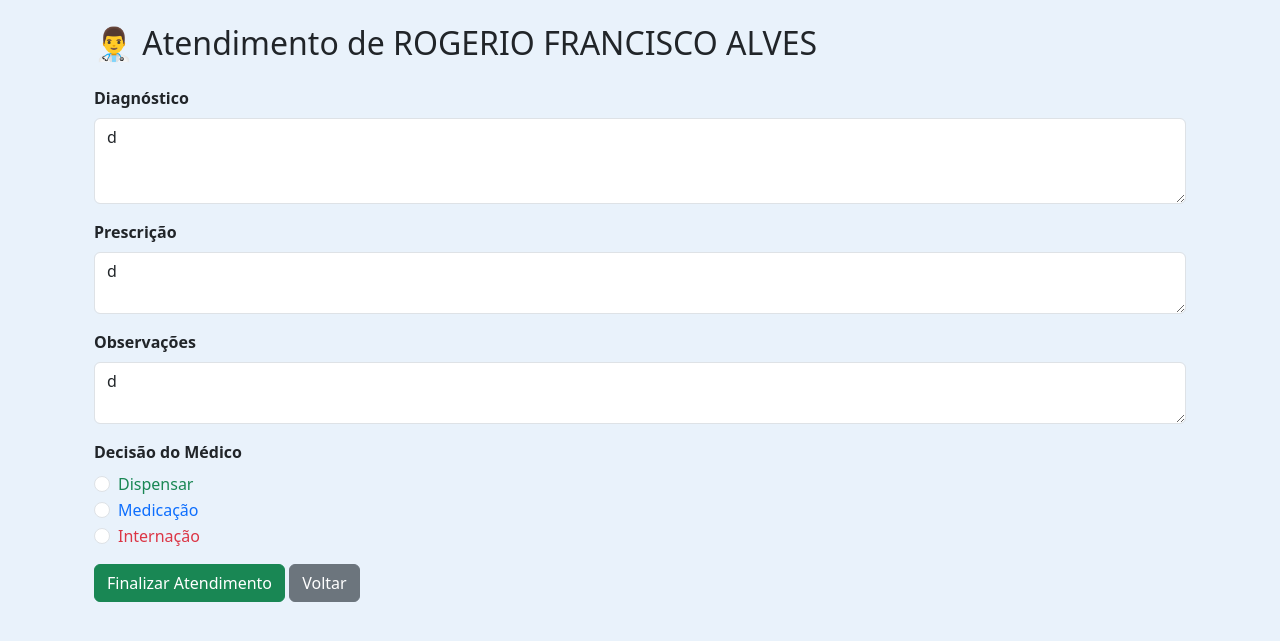
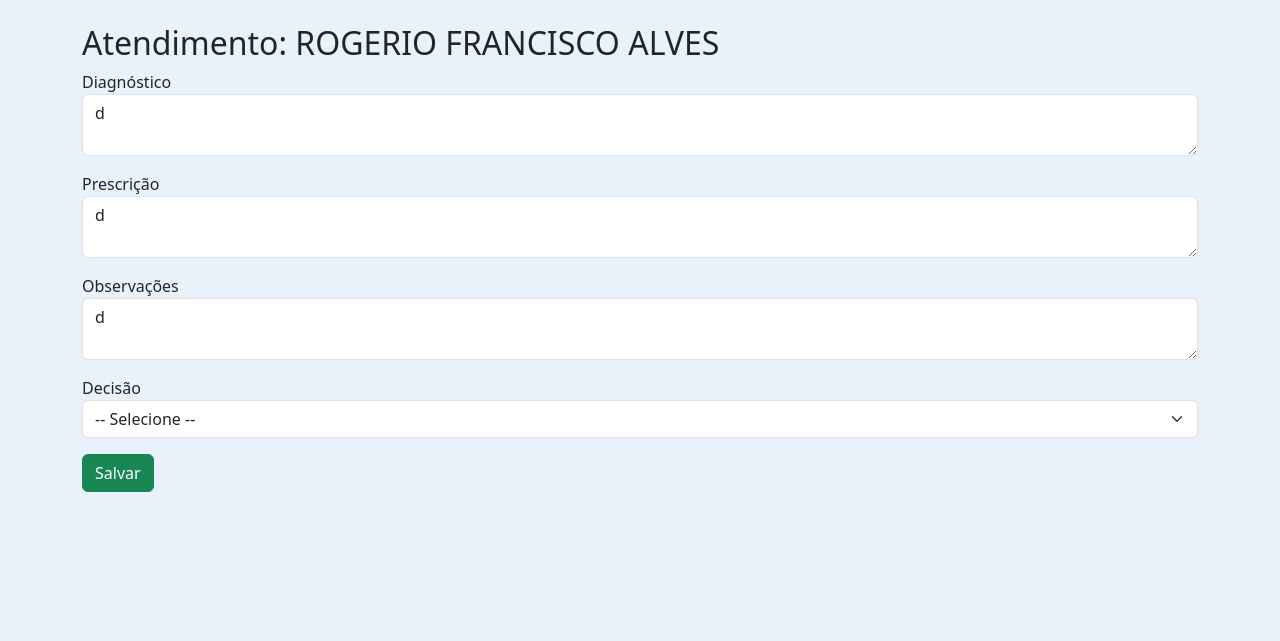
Before and after one commit to rfalves-wq/saude, a Django app: page /medico/editar/1/ in a window 1280 px wide. Shown: the part 56-697 px from the top of the page. Run offline with Django 5.2, Linux system fonts and the light colour scheme; a user stored in the database is signed in; data comes from the database, SQL or seed files in the repository; both versions use the stored data as it was after the commit; some libraries are stand-ins or nearby versions.

Commit message:
medico edita consulta para liberar ou internaçao ou medicação

```diff
--- a/medico/templates/medico/atendimento.html
+++ b/medico/templates/medico/atendimento.html
@@ -1,59 +1,37 @@
 {% extends 'usuarios/base.html' %}
 {% block content %}
 
-<div class="container mt-4">
-    <h2 class="mb-4">👨‍⚕️ Atendimento de {{ atendimento.paciente.nome }}</h2>
+<h2>Atendimento: {{ atendimento.paciente.nome }}</h2>
 
-    <form method="POST">
+<form method="post">
     {% csrf_token %}
 
-        <!-- Diagnóstico -->
     <div class="mb-3">
-            <label class="form-label fw-bold">Diagnóstico</label>
-            <textarea name="diagnostico" class="form-control" rows="3">{{ atendimento.diagnostico }}</textarea>
+        <label>Diagnóstico</label>
+        <textarea name="diagnostico" class="form-control">{{ atendimento.diagnostico }}</textarea>
     </div>
 
-        <!-- Prescrição -->
     <div class="mb-3">
-            <label class="form-label fw-bold">Prescrição</label>
-            <textarea name="prescricao" class="form-control" rows="2">{{ atendimento.prescricao }}</textarea>
+        <label>Prescrição</label>
+        <textarea name="prescricao" class="form-control">{{ atendimento.prescricao }}</textarea>
     </div>
 
-        <!-- Observações -->
     <div class="mb-3">
-            <label class="form-label fw-bold">Observações</label>
-            <textarea name="observacoes" class="form-control" rows="2">{{ atendimento.observacoes }}</textarea>
+        <label>Observações</label>
+        <textarea name="observacoes" class="form-control">{{ atendimento.observacoes }}</textarea>
     </div>
 
-        <!-- Decisão do Médico -->
     <div class="mb-3">
-            <label class="form-label fw-bold">Decisão do Médico</label>
-            <div class="form-check">
-                <input class="form-check-input" type="radio" name="decisao" id="dispensar" value="dispensar" {% if atendimento.decisao == "dispensar" %}checked{% endif %}>
-                <label class="form-check-label text-success" for="dispensar">Dispensar</label>
-            </div>
-            <div class="form-check">
-                <input class="form-check-input" type="radio" name="decisao" id="medicacao" value="medicacao" {% if atendimento.decisao == "medicacao" %}checked{% endif %}>
-                <label class="form-check-label text-primary" for="medicacao">Medicação</label>
-            </div>
-            <div class="form-check">
-                <input class="form-check-input" type="radio" name="decisao" id="internacao" value="internacao" {% if atendimento.decisao == "internacao" %}checked{% endif %}>
-                <label class="form-check-label text-danger" for="internacao">Internação</label>
-            </div>
+        <label>Decisão</label>
+        <select name="decisao" class="form-select" required>
+            <option value="">-- Selecione --</option>
+            <option value="dispensar" {% if atendimento.decisao == "dispensar" %}selected{% endif %}>Dispensar</option>
+            <option value="medicacao" {% if atendimento.decisao == "medicacao" %}selected{% endif %}>Medicação</option>
+            <option value="internacao" {% if atendimento.decisao == "internacao" %}selected{% endif %}>Internação</option>
+        </select>
     </div>
 
-        <!-- Botão Finalizar -->
-        <button type="submit" class="btn btn-success">Finalizar Atendimento</button>
-        <a href="{% url 'medico_dashboard' %}" class="btn btn-secondary">Voltar</a>
+    <button type="submit" class="btn btn-success">Salvar</button>
 </form>
-</div>
-
-<!-- Estilo extra para destacar decisões -->
-<style>
-.form-check-input:checked + .form-check-label {
-    font-weight: bold;
-    text-decoration: underline;
-}
-</style>
 
 {% endblock %}
--- a/medico/views.py
+++ b/medico/views.py
@@ -2,18 +2,16 @@ from django.shortcuts import render, get_object_or_404, redirect
 from django.contrib.auth.decorators import login_required
 from django.db.models import Case, When, IntegerField, Value
 from django.utils import timezone
+from django.db import transaction
 
 from .models import Atendimento
 from triagem.models import Triagem
-from django.db import transaction
-
 
 # ==============================
-# DASHBOARD MÉDICO
+# DASHBOARD MÉDICO COMPLETA
 # ==============================
 @login_required
 def medico_dashboard(request):
-
     agora = timezone.now()
     hoje = agora.date()
 
@@ -36,20 +34,21 @@ def medico_dashboard(request):
     )
 
     # ✅ ATENDIMENTOS FINALIZADOS DO MÉDICO LOGADO
-    atendimentos_finalizados = (
-        Atendimento.objects
-        .filter(medico=request.user, finalizado=True)
-        .order_by("-id")
-    )
+    atendimentos_finalizados = Atendimento.objects.filter(
+        medico=request.user,
+        finalizado=True
+    ).order_by("-id")
 
-    # 📊 TOTAIS
+    # ⚠ PACIENTES EM MEDICAÇÃO OU INTERNAÇÃO
+    atendimentos_ativos = Atendimento.objects.filter(
+        medico=request.user,
+        finalizado=False
+    ).order_by("-id")
+
+    # 📊 Totais
     total_pendentes = triagens.count()
     total_atendidos = atendimentos_finalizados.count()
-
-    total_dia = atendimentos_finalizados.filter(
-        data_atendimento__date=hoje
-    ).count()
-
+    total_dia = atendimentos_finalizados.filter(data_atendimento__date=hoje).count()
     total_mes = atendimentos_finalizados.filter(
         data_atendimento__year=agora.year,
         data_atendimento__month=agora.month
@@ -58,6 +57,7 @@ def medico_dashboard(request):
     context = {
         "triagens": triagens,
         "atendimentos_finalizados": atendimentos_finalizados,
+        "atendimentos_ativos": atendimentos_ativos,
         "total_pendentes": total_pendentes,
         "total_atendidos": total_atendidos,
         "total_dia": total_dia,
@@ -66,22 +66,14 @@ def medico_dashboard(request):
 
     return render(request, "medico/dashboard.html", context)
 
+
 # ==============================
 # INICIAR ATENDIMENTO (PROTEGIDO)
 # ==============================
 @login_required
 def iniciar_atendimento(request, triagem_id):
-
     with transaction.atomic():
-
-        # 🔒 trava a triagem no banco
-        triagem = (
-            Triagem.objects
-            .select_for_update()
-            .get(id=triagem_id)
-        )
-
-        # 🚫 se já foi atendida, não deixa criar outro atendimento
+        triagem = Triagem.objects.select_for_update().get(id=triagem_id)
         if triagem.atendido:
             return redirect("medico_dashboard")
 
@@ -97,23 +89,27 @@ def iniciar_atendimento(request, triagem_id):
     return redirect("editar_atendimento", atendimento.id)
 
 
-
 # ==============================
 # EDITAR / FINALIZAR ATENDIMENTO
 # ==============================
 @login_required
 def editar_atendimento(request, atendimento_id):
-
     atendimento = get_object_or_404(Atendimento, id=atendimento_id)
 
     if request.method == "POST":
         atendimento.diagnostico = request.POST.get("diagnostico")
         atendimento.prescricao = request.POST.get("prescricao")
         atendimento.observacoes = request.POST.get("observacoes")
-        atendimento.decisao = request.POST.get("decisao")  # ✅ Salva a decisão do médico
-        atendimento.finalizado = True
+        decisao = request.POST.get("decisao")
+        atendimento.decisao = decisao
+
+        # Só finaliza se médico dispensar o paciente
+        if decisao == "dispensar":
+            atendimento.finalizado = True
+        else:
+            atendimento.finalizado = False
+
         atendimento.save()
-
         return redirect("medico_dashboard")
 
     return render(request, "medico/atendimento.html", {
```
Also changed, not shown: medico/templates/medico/dashboard.html (+29 -42 lines), db.sqlite3, medico/models.py (line endings or trailing spaces). Lines whose indentation alone changed are shown as unchanged.
